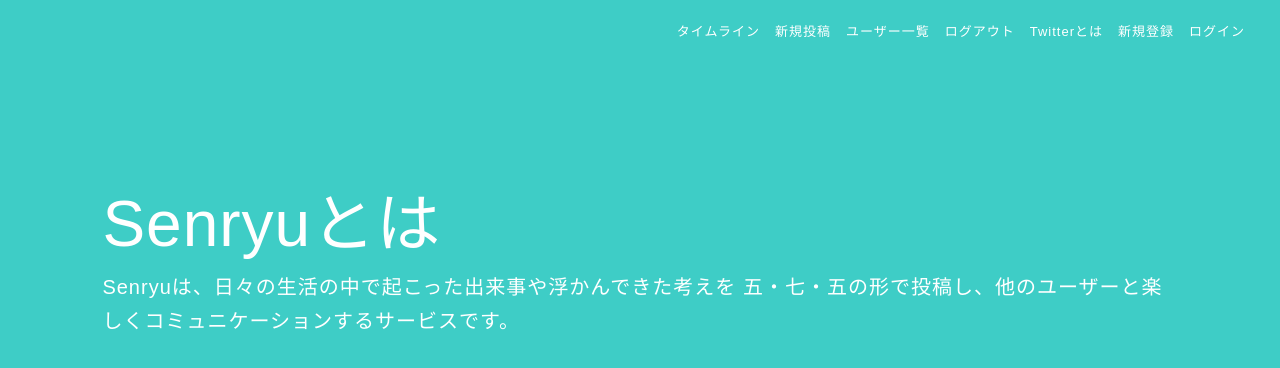
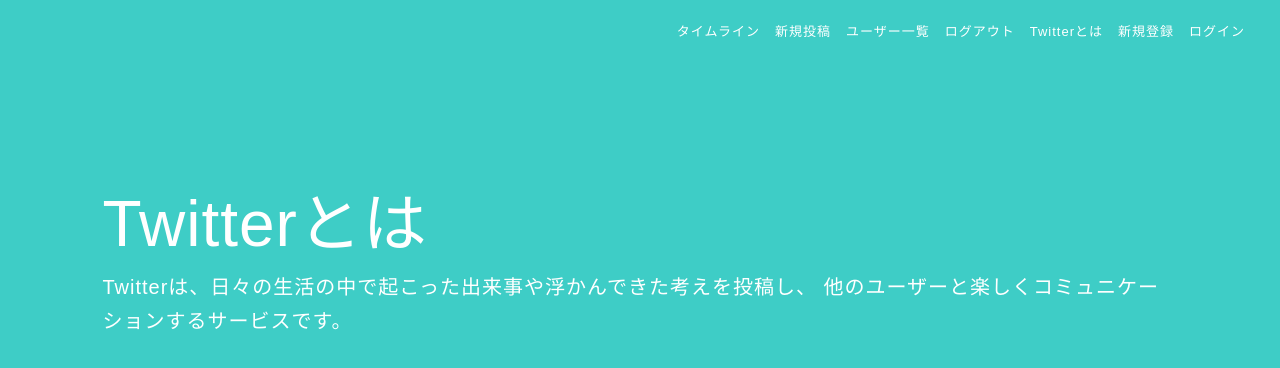
Before and after one commit to d00fy/gsacademy-teamdev, a plain HTML site: page about.html in a window 1280 px wide. Drawn offline with Linux system fonts and the light colour scheme.

Commit message:
文言修正

```diff
--- a/about.html
+++ b/about.html
@@ -44,10 +44,10 @@
       </ul>
     </header>
     <div class="about-main">
-        <h2>Senryuとは</h2>
+        <h2>Twitterとは</h2>
         <p>
-            Senryuは、日々の生活の中で起こった出来事や浮かんできた考えを
-            五・七・五の形で投稿し、他のユーザーと楽しくコミュニケーションするサービスです。
+            Twitterは、日々の生活の中で起こった出来事や浮かんできた考えを投稿し、
+            他のユーザーと楽しくコミュニケーションするサービスです。
         </p>
     </div>
 </body>
```
